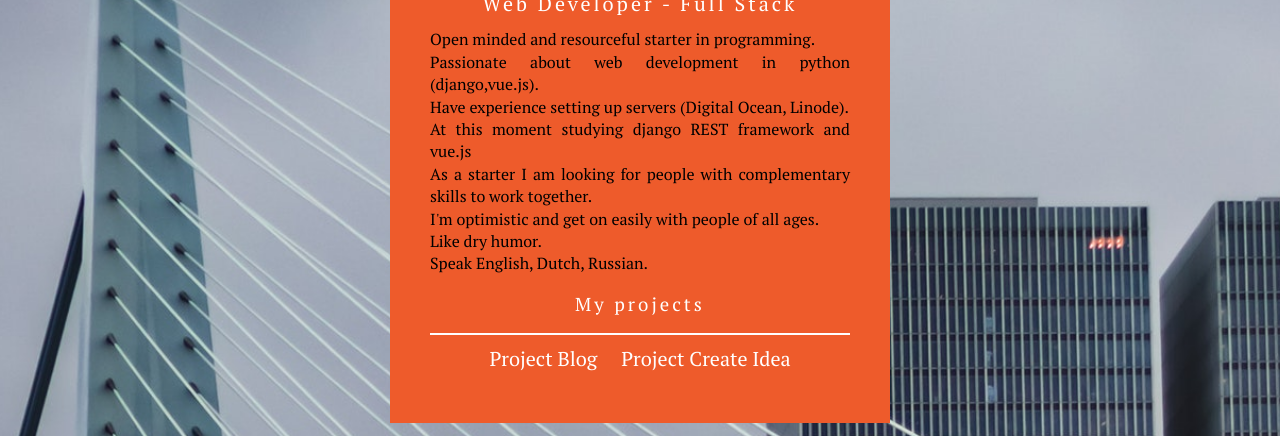
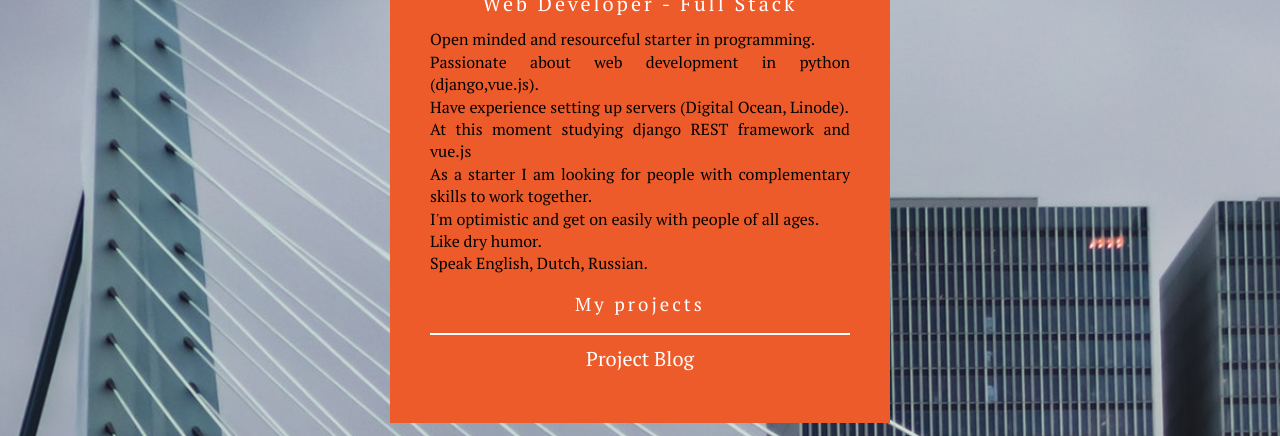
Before and after one commit to ZandTree/tanja_portfolio, a plain HTML site: page index.html in a window 1280 px wide. Shown: the part 353-789 px from the top of the page. Drawn offline with nearby package versions, Linux system fonts and the light colour scheme.

Commit message:
Update index.html

```diff
--- a/index.html
+++ b/index.html
@@ -27,7 +27,6 @@
                 <ul class="white">
                     <h3>My projects</h3>
                     <li><a href="https://www.medsandbox.nl/en/">Project Blog</a></li>
-                    <li><a href="https://www.tanyacoding.nl/">Project Create Idea</a></li>
                 </ul>
             </div>
         </div>
```
